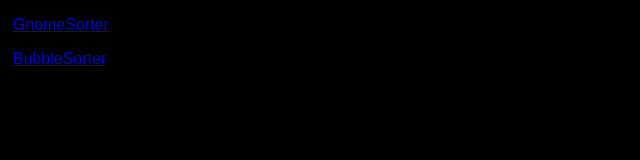
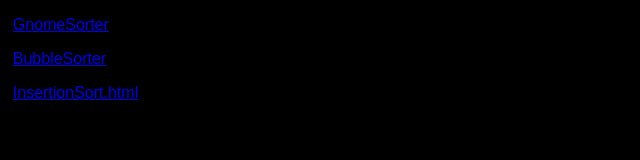
Before and after one commit to magben93/sorters, a plain HTML site: page index.html in a window 1280 px wide. Shown: the whole page, without its empty margins (0-640 px from the left). Drawn offline with Linux system fonts and the light colour scheme.

Commit message:
Update index.html

```diff
--- a/index.html
+++ b/index.html
@@ -10,6 +10,7 @@
     <div>
     <p><a href="SA-gnome_sort_algorithm.html">GnomeSorter</a></p>
     <p><a href="SA-bubble_sort_algorithm.html">BubbleSorter</a></p>
+         <p><a href="SA-insertion_sort_algorithm.html">InsertionSort.html</a></p>
     </div>
 </body>
 </html>
```
